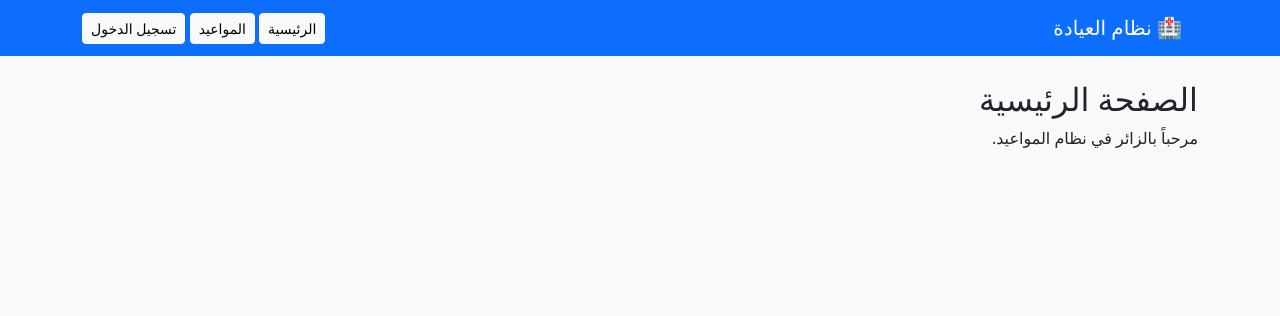
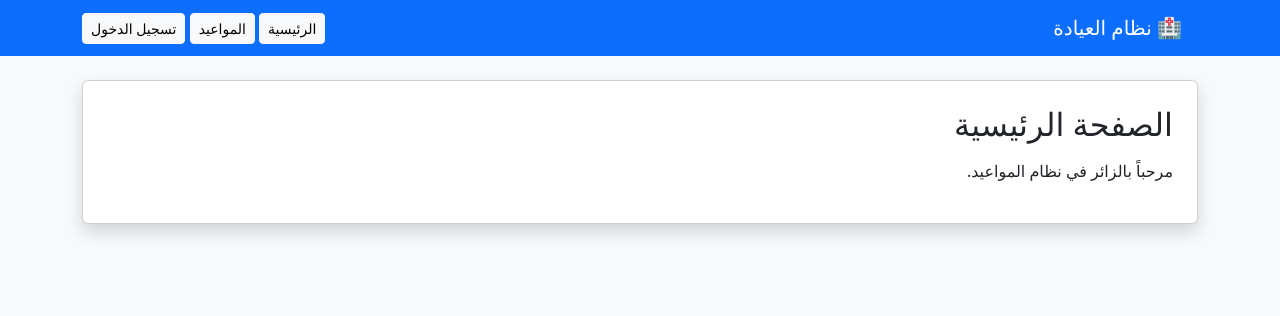
Before and after one commit to mshrf3334-star/clinic-appointments, a Flask app: page / in a window 1280 px wide. Shown: the top 316 px of the page. Run offline with Flask 3, Linux system fonts and the light colour scheme; data that the repository does not hold is empty.

Commit message:
Update index.html

```diff
--- a/templates/index.html
+++ b/templates/index.html
@@ -1,6 +1,10 @@
-{% extends 'base.html' %}
+{% extends "base.html" %}
+
+{% block title %}الرئيسية{% endblock %}
 
 {% block content %}
-<h2>الصفحة الرئيسية</h2>
-<p>مرحباً بالزائر في نظام المواعيد.</p>
+    <div class="card shadow p-4">
+        <h2 class="mb-3">الصفحة الرئيسية</h2>
+        <p>مرحباً بالزائر في نظام المواعيد.</p>
+    </div>
 {% endblock %}
```
